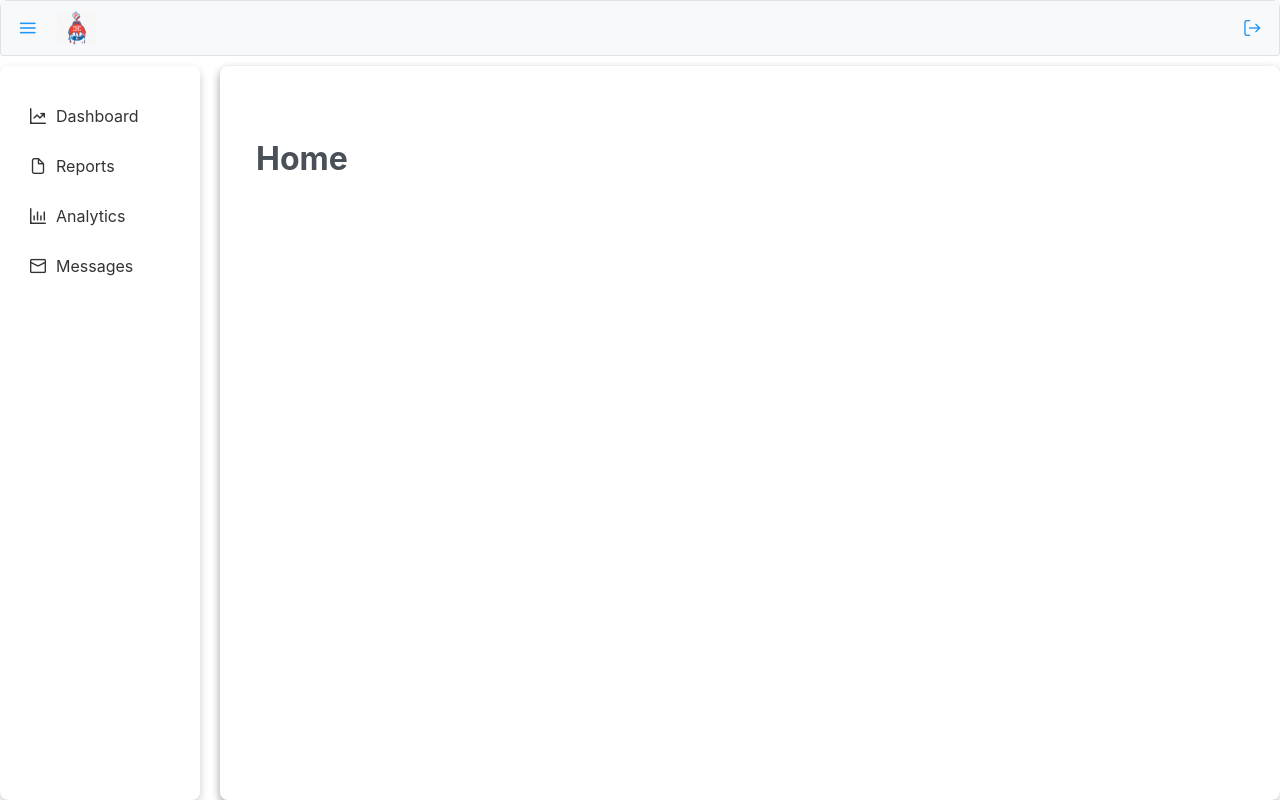
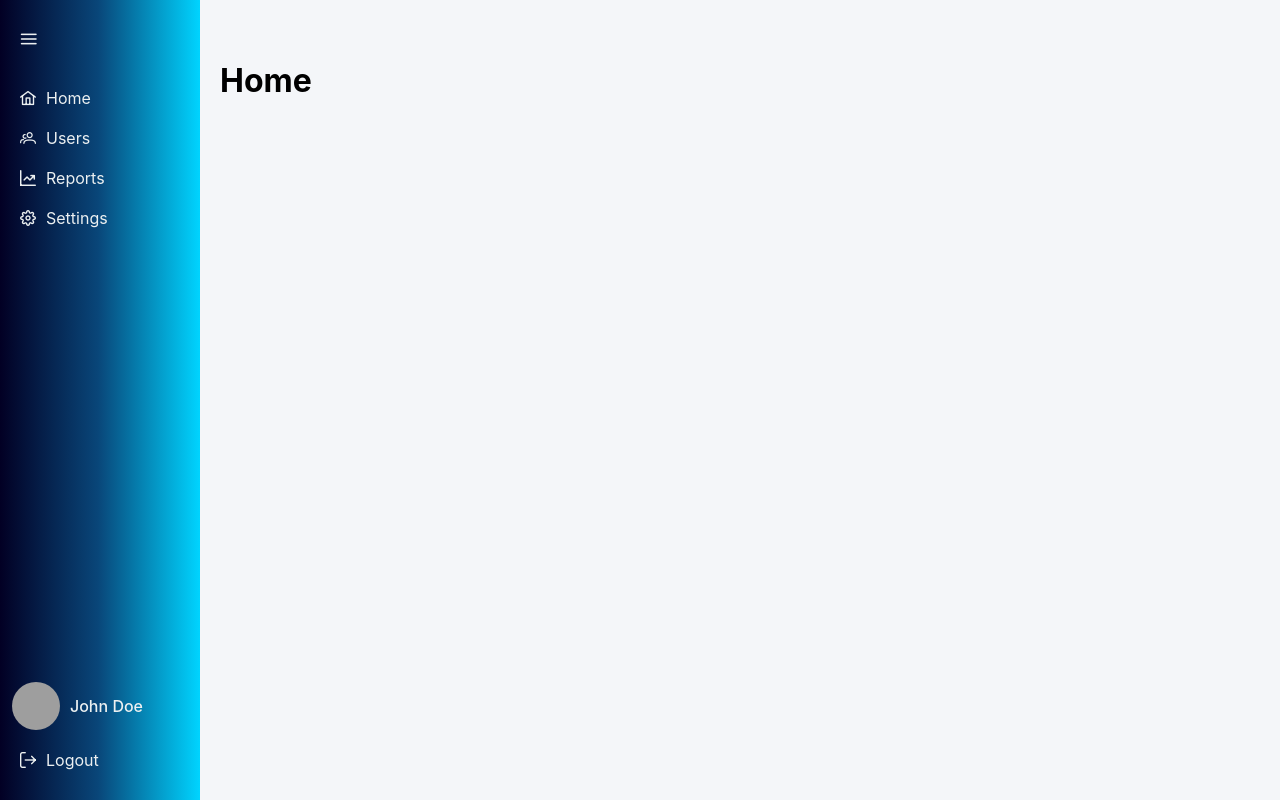
Before and after one commit to JeevaKiranAdavani/Facilities, a React (Create React App) app: page /home in a window 1280 px wide. Built offline with nearby package versions, Linux system fonts and the light colour scheme; grey boxes are pictures that could not be loaded.

Commit message:
Fixed the layout

```diff
--- a/src/components/layout/layout.scss
+++ b/src/components/layout/layout.scss
@@ -1,100 +1,114 @@
-.layout-container {
+.layout-wrapper {
     display: flex;
-    flex-direction: column;
     height: 100vh;
-    background-color: #ffffff;
-    border-radius: 8px;
-    box-shadow: 0 4px 10px rgba(0, 0, 0, 0.2);
-    overflow: hidden;
+    background-color: #f4f6f9;
 
-    .topnav {
-        margin-bottom: 10px;
+    .layout-sidebar {
+        display: flex;
+        flex-direction: column;
+        justify-content: flex-end;
+        width: 200px;
+        background: linear-gradient(90deg, rgba(2, 0, 36, 1) 0%, rgba(9, 70, 121, 1) 49%, rgba(0, 212, 255, 1) 100%);
+        padding: 20px 0;
+
+        &.collapsed {
+            width: 80px;
+
+            .sidebar-menu {
+                .sidebar-item span {
+                    display: none;
+                }
+            }
+        }
+
+        .sidebar-toggle {
+            color: #ecf0f1;
+            margin-left: 10px;
+            margin-bottom: 20px;
+        }
+
+        .sidebar-menu {
+            flex-grow: 1;
+            padding: 0 20px;
+
+            .sidebar-item {
+                display: flex;
+                align-items: center;
+                padding: 10px 0;
+                color: #ecf0f1;
+                text-decoration: none;
+                font-size: 1rem;
+
+                i {
+                    margin-right: 10px;
+                }
+
+                &:hover {
+                    color: #bdc3c7;
+                }
+            }
+        }
+
+        .sidebar-user {
+            display: flex;
+            align-items: center;
+            margin-top: 20px;
+            margin-left: 12px;
+
+            .username {
+                color: #ecf0f1;
+                margin-left: 10px;
+                font-weight: 500;
+            }
+        }
+
+        .logout-button {
+            display: flex;
+            align-items: center;
+            padding: 10px 20px;
+            color: #ecf0f1;
+            text-decoration: none;
+            margin-top: 10px;
+
+            &:hover {
+                color: #bdc3c7;
+            }
+
+            i {
+                margin-right: 0;
+            }
+        }
     }
 
-    .layout-body {
+    .layout-main {
+        flex-grow: 1;
         display: flex;
-        flex-grow: 1;
-        height: calc(100vh - 60px);
+        flex-direction: column;
 
-        .layout-sidebar {
-            width: 200px;
-            background-color: #ffffff;
-            border-radius: 8px;
-            box-shadow: 0 4px 10px rgba(0, 0, 0, 0.2);
-            transition: width 0.3s ease;
-            position: relative;
-            height: 100%;
-            padding: 20px;
-            margin-right: 20px;
+        .layout-header {
             display: flex;
-            flex-direction: column;
+            align-items: center;
+            background-color: transparent;
+            padding: 10px 20px;
+            color: black;
 
-            &.collapsed {
-                width: 60px;
+            .header-logo {
+                height: 40px;
+                margin-right: 20px;
+            }
+
+            .header-title {
+                font-size: 1.5rem;
+                font-weight: 600;
+                margin: 0;
             }
         }
 
         .layout-content {
             flex-grow: 1;
-
-            height: 100%;
-            background-color: #ffffff;
-            border-radius: 8px;
-            box-shadow: 0 4px 10px rgba(0, 0, 0, 0.2);
-
-            .custom-card {
-                height: 100%;
-                display: flex;
-                flex-direction: column;
-                padding: 20px;
-                border-radius: 8px;
-                box-shadow: 0 4px 10px rgba(0, 0, 0, 0.2);
-            }
-        }
-    }
-
-    .sidebar-menu {
-        list-style-type: none;
-        padding: 0;
-        margin: 0;
-    }
-
-    .sidebar-item {
-        margin: 10px 0;
-    }
-
-    .sidebar-link {
-        display: flex;
-        align-items: center;
-        text-decoration: none;
-        color: #333;
-        padding: 10px;
-        border-radius: 5px;
-        transition: background-color 0.3s;
-
-        &:hover {
-            background-color: #e9ecef;
-        }
-
-        .sidebar-label {
-            margin-left: 10px;
+            padding: 20px;
+            background-color: #f4f6f9;
+            overflow-y: auto;
         }
     }
 }
-
-.topnav {
-    display: flex;
-    justify-content: space-between;
-    align-items: center;
-}
-
-.topnav-left {
-    display: flex;
-    align-items: center;
-}
-
-.app-logo {
-    width: 40px;
-    height: auto;
-    margin-left: 10px;
-}
--- a/src/components/layout/layout.tsx
+++ b/src/components/layout/layout.tsx
@@ -1,70 +1,71 @@
 import React, { useState } from 'react';
 import { Outlet, Link } from 'react-router-dom';
-import { Menubar } from 'primereact/menubar';
 import { Button } from 'primereact/button';
-import { Card } from 'primereact/card';
-import logo from '../../assets/onlyicon.png';
+import { Avatar } from 'primereact/avatar';
+import logo from '../../assets/applogo.jpg'
 import './layout.scss';
 
-const Layout: React.FC = () => {
-    const [isCollapsed, setIsCollapsed] = useState(false);
+const Layout = () => {
+    const [isSidebarCollapsed, setIsSidebarCollapsed] = useState(false);
+    const [activePage, setActivePage] = useState('Home');
 
-    const sideNavItems = [
-        { label: 'Dashboard', icon: 'pi pi-chart-line', to: '/dashboard' },
-        { label: 'Reports', icon: 'pi pi-file', to: '/reports' },
-        { label: 'Analytics', icon: 'pi pi-chart-bar', to: '/analytics' },
-        { label: 'Messages', icon: 'pi pi-envelope', to: '/messages' }
+    const loggedInUser = {
+        name: 'John Doe',
+        avatar: '/assets/user-avatar.png'
+    };
+
+    const menuItems = [
+        { label: 'Home', icon: 'pi pi-home', to: '/home' },
+        { label: 'Users', icon: 'pi pi-users', to: '/users' },
+        { label: 'Reports', icon: 'pi pi-chart-line', to: '/reports' },
+        { label: 'Settings', icon: 'pi pi-cog', to: '/settings' }
     ];
 
+    const handleMenuClick = (label:any ) => {
+        setActivePage(label);
+    };
+
     return (
-        <div className={`layout-container ${isCollapsed ? 'collapsed' : ''}`}>
-            <Menubar
-                className="topnav"
-                model={[]}
-                start={
-                    <div className="topnav-left">
+        <div className="layout-wrapper">
+            <aside className={`layout-sidebar ${isSidebarCollapsed ? 'collapsed' : ''}`}>
                 <Button
                     icon="pi pi-bars"
-                            rounded
-                            text
-                            aria-label="Toggle Sidebar"
-                            onClick={() => setIsCollapsed(!isCollapsed)}
-                        />
-                        <img src={logo} alt="Logo" className="app-logo" />
-                    </div>
-                }
-                end={
-                    <div className="topnav-right">
-                        <Button
-                            icon="pi pi-sign-out"
-                            rounded
-                            text
-                            aria-label="Logout"
-                            className="topnav-item logout"
-                            onClick={() => console.log('Logout clicked')}
-                        />
-                    </div>
-                }
+                    className="sidebar-toggle p-button-rounded p-button-text"
+                    onClick={() => setIsSidebarCollapsed(!isSidebarCollapsed)}
                 />
 
-            <div className="layout-body">
-                <aside className={`layout-sidebar ${isCollapsed ? 'collapsed' : ''}`}>
-                    <ul className="sidebar-menu">
-                        {sideNavItems.map((item, index) => (
-                            <li key={index} className="sidebar-item">
-                                <Link to={item.to} className="sidebar-link">
+                <div className="sidebar-menu">
+                    {menuItems.map((item, index) => (
+                        <Link
+                            to={item.to}
+                            key={index}
+                            className="sidebar-item"
+                            onClick={() => handleMenuClick(item.label)}
+                        >
                             <i className={item.icon}></i>
-                                    {!isCollapsed && <span className="sidebar-label">{item.label}</span>}
+                            {!isSidebarCollapsed && <span>{item.label}</span>}
                         </Link>
-                            </li>
                     ))}
-                    </ul>
+                </div>
+
+                <div className="sidebar-user">
+                    <Avatar image={loggedInUser.avatar} size="large" shape="circle" />
+                    {!isSidebarCollapsed && <span className="username">{loggedInUser.name}</span>}
+                </div>
+
+                <Link to="/logout" className={`sidebar-item logout-button ${isSidebarCollapsed ? 'collapsed' : ''}`}>
+                    <i className="pi pi-sign-out"></i>
+                    {!isSidebarCollapsed && <span className="logout-text" style={{marginLeft: '10px'}}>Logout</span>}
+                </Link>
             </aside>
 
+            <div className="layout-main">
+                <header className="layout-header">
+                    {/* <img src={logo} alt="Company Logo" className="header-logo" /> */}
+                    {/* <h1 >{activePage}</h1> */}
+                </header>
                 <div className="layout-content">
-                    <Card className="custom-card">
                     <Outlet />
-                    </Card>
                 </div>
             </div>
         </div>
```
Lines whose indentation alone changed are shown as unchanged.
